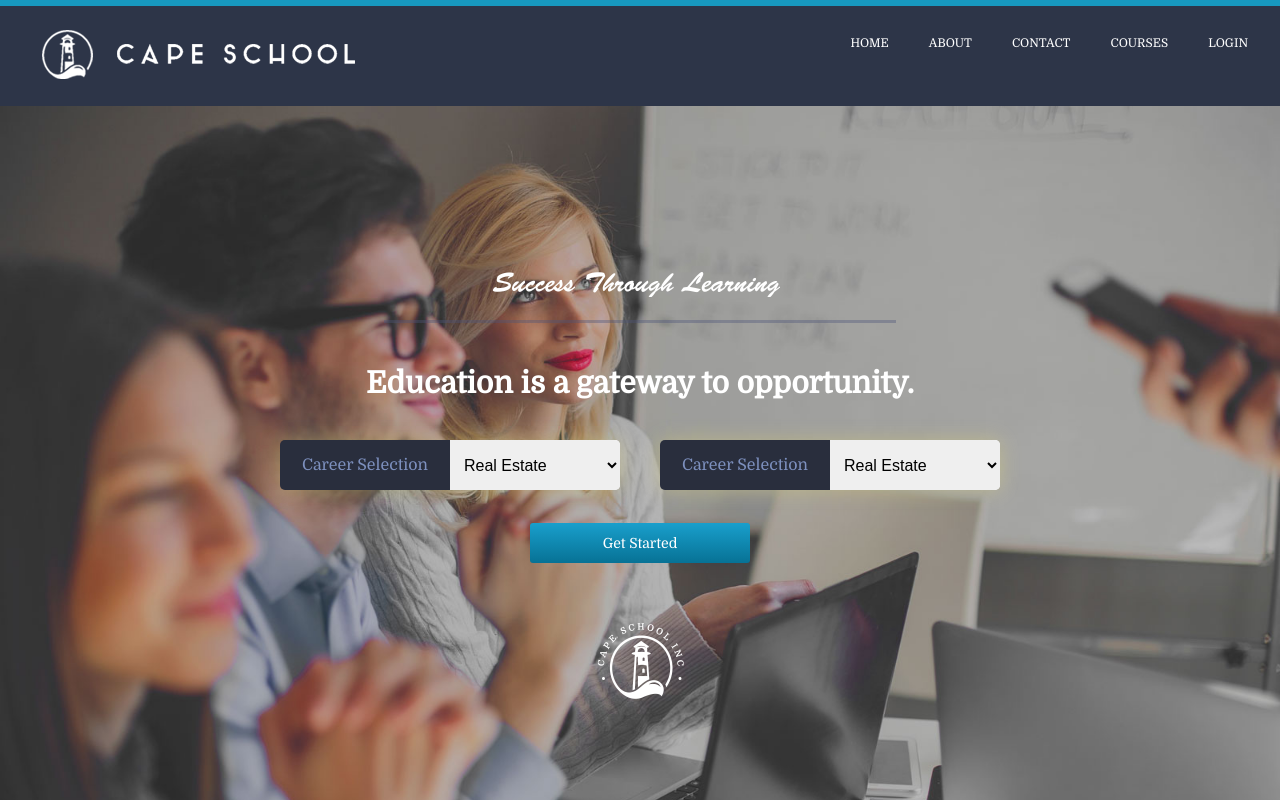
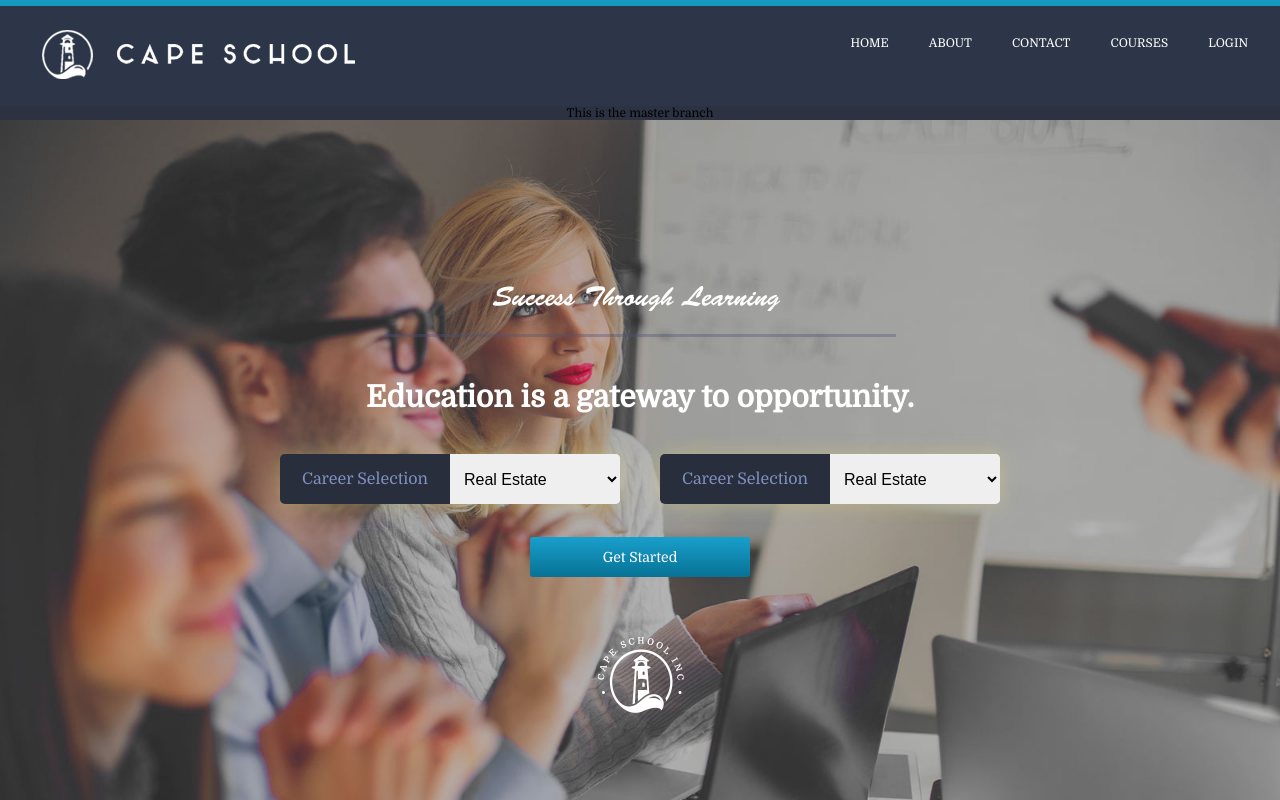
Before and after one commit to jmarkl3/cape-school, a React (Create React App) app: page / in a window 1280 px wide. Shown: the top 800 px of the page. Built offline with nearby package versions, Linux system fonts and the light colour scheme.

Commit message:
added branch name to home.js

```diff
--- a/src/Pages/Home.js
+++ b/src/Pages/Home.js
@@ -16,6 +16,7 @@ import rightImage from '../Images/cut-out-photo-for-website.png'
 function Home(props) {
   return (
     <div className='home'>
+        This is the master branch
         <div className='banner'>
             <div className='bannerContainer'>
                 <div><img src={stl}></img></div>
```
